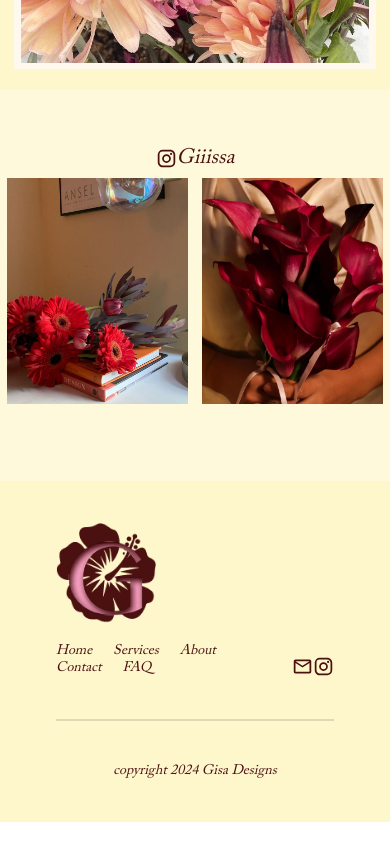
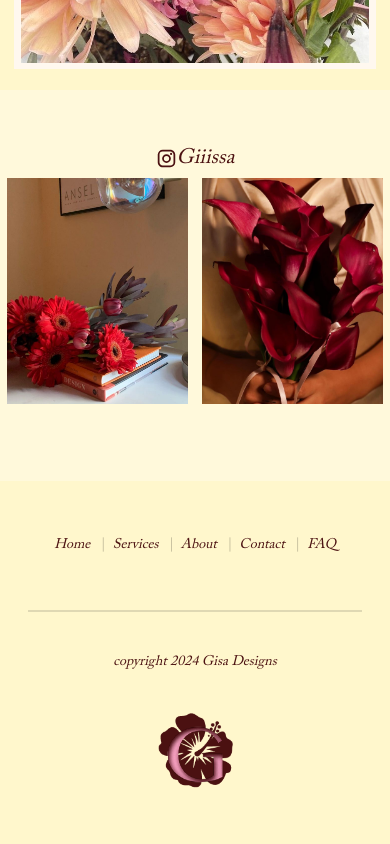
Before and after one commit to LennyRemache/gisa-designs, a React (Vite) app in the folder client/: page / in a window 390 px wide. Shown: the part 1879-2723 px from the top of the page. Before the commit the page ends 2701 px from the top, so only its background shows below. Built offline with nearby package versions, Linux system fonts and the light colour scheme.

Commit message:
Added mobile responsiveness to footer

```diff
--- a/client/src/components/Footer.jsx
+++ b/client/src/components/Footer.jsx
@@ -10,6 +10,7 @@ export default function Footer({ pages }) {
       <div className="footer">
         <div className="footer-left">
           <img src={Logo} alt="" />
+          <div className="footer-bottom">copyright 2024 Gisa Designs</div>
           <div className="footer-nav">
             {pages.map((page, index) => (
               <NavLink
@@ -27,7 +28,6 @@ export default function Footer({ pages }) {
           <InstagramIcon />
         </div>
       </div>
-      <div className="footer-bottom">copyright 2024 Gisa Designs</div>
     </div>
   );
 }
--- a/client/src/styles/Footer.css
+++ b/client/src/styles/Footer.css
@@ -36,7 +36,7 @@
   flex-wrap: wrap;
 }
 
-.footer-nav-link {
+.footer-nav-link:not(:last-child) {
   border: 0px solid red;
   margin-right: 1.5rem;
 }
@@ -59,3 +59,51 @@
   padding: 3rem 0;
   border-top: 2px solid rgba(0, 0, 0, 0.126);
 }
+
+@media only screen and (max-width: 510px) {
+  .footer-parent {
+    border: 0px solid red;
+    padding: 2rem;
+  }
+
+  .footer {
+    border: 0px solid blue;
+    flex-direction: column;
+    justify-content: center;
+    align-items: center;
+  }
+
+  .footer-left {
+    border: 0px solid green;
+    width: 100%;
+    display: flex;
+    align-items: center;
+    flex-direction: column-reverse;
+  }
+
+  .footer-left img {
+    max-width: 75px;
+  }
+  .footer-nav {
+    border: 0px solid red;
+    margin: 1rem 0 3rem 0;
+  }
+  .footer-nav {
+    border: 0px solid red;
+  }
+  .footer-nav-link:not(:last-child) {
+    border: 0px solid blue;
+    margin: 0;
+  }
+  .footer-nav-link:not(:last-child)::after {
+    content: " | ";
+    font-style: normal;
+    border: 0px solid red;
+    margin: 0 0.5rem;
+    color: rgba(0, 0, 0, 0.284);
+  }
+
+  .footer-right {
+    display: none;
+  }
+}
--- a/client/src/styles/NavBar.css
+++ b/client/src/styles/NavBar.css
@@ -60,5 +60,5 @@
   min-height: 100vh;
 }
 
-.footer-content {
+@media only screen and (max-width: 600px) {
 }
```
